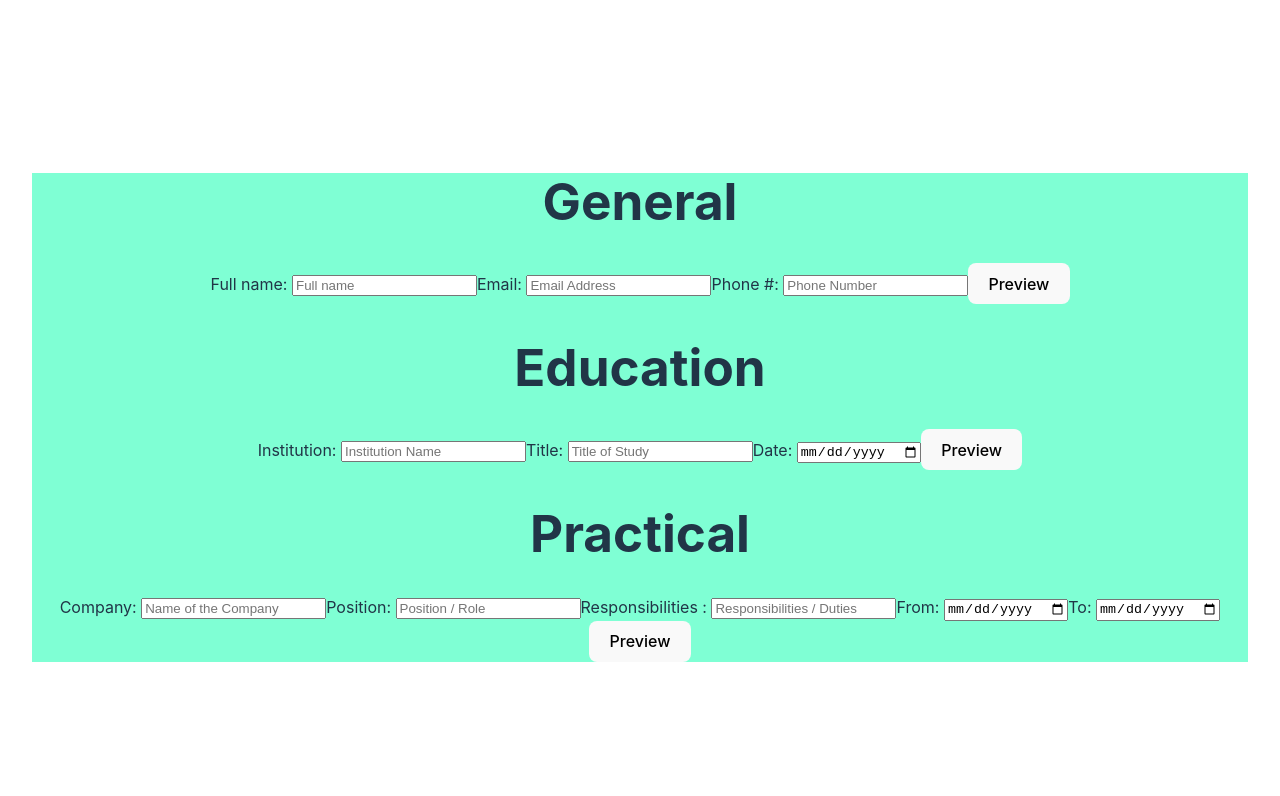
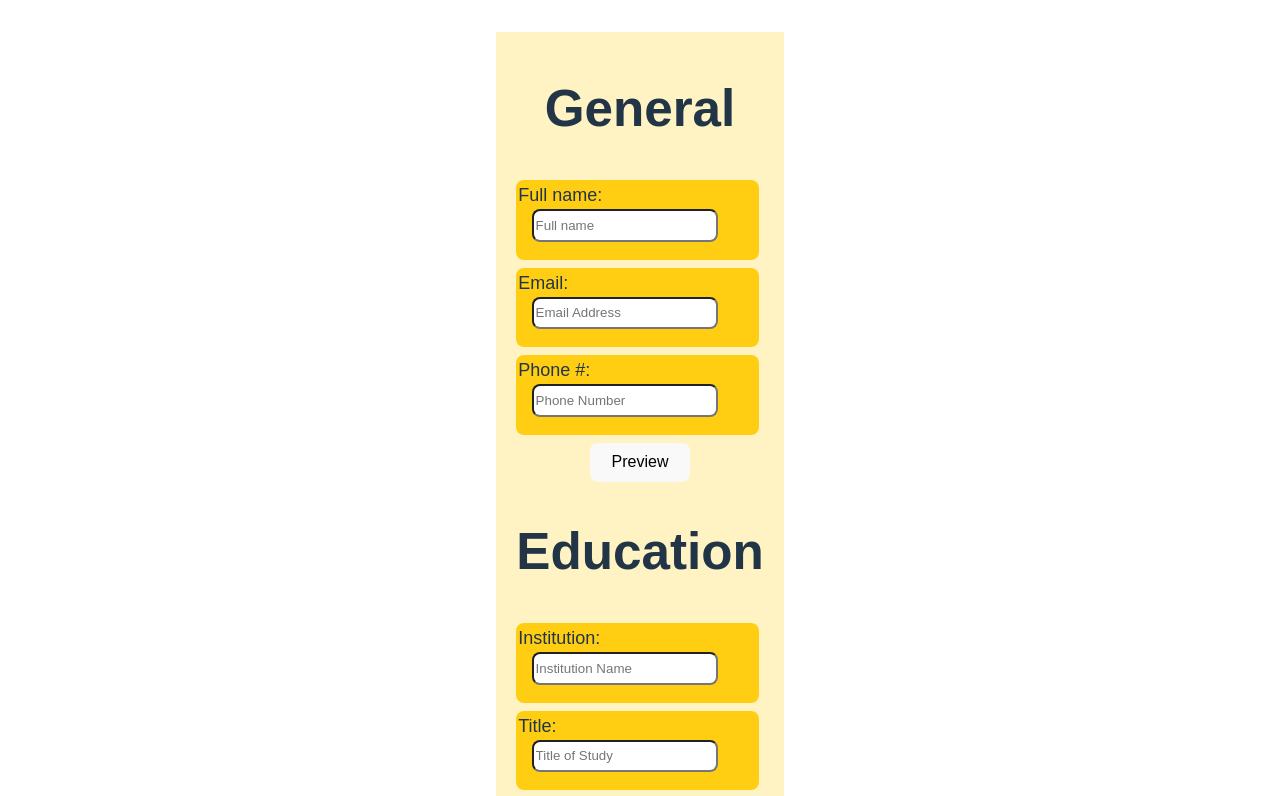
Before and after one commit to Ghaden-xii/Cv-App, a React (Vite) app: page / in a window 1280 px wide. Shown: the top 796 px of the page. Built offline with nearby package versions, Linux system fonts and the light colour scheme.

Commit message:
Change structure of the form and Preview component

```diff
--- a/src/App.css
+++ b/src/App.css
@@ -41,8 +41,46 @@
   color: #888;
 }
 
+.app{
+  display: flex;
+}
+
 form {
-  background-color: aquamarine  ;
+  display: flex;
+  flex-direction: column;
+  align-items: center;
+  gap: 8px;
+  padding: 15px 20px;
+
+
+  background-color: #FFF3C4;
+  font-family: Arial, Helvetica, sans-serif;
+}
+
+.label {
+  display: flex;
+  flex-direction: column;
+  text-align: left;
+  align-self: self-start;
+  width: 90%;
+  padding: 2px 1em 1em 2px;
+  border-radius: 8px;
+
+
+  font-size: large;
+  background-color: #FFCE13;
+}
+
+.input {
+  border-radius: 8px;
+  height: 2em;
+  width: 80%;
+  margin-left: 1em;
+  position: relative;
+}
+
+.preview {
+  width: 100px;
 }
 
 .preview-div {
--- a/src/CvForm.jsx
+++ b/src/CvForm.jsx
@@ -130,12 +130,13 @@ export default function CvForm() {
         if ( 6 < id && id <= 11) {
             setPracticalInf((prevState) => ({ ...prevState, [name]: value}));
         }
-        console.log(generalInf,educationInf,practicalInf);
+
     }
 
+
     return(
-        <>
-            <form >
+        <div className="app">
+            <form className="input-form">
               <CvSection title='General'
                 fields={inputs[0]}
                 values={generalInf}
@@ -154,7 +155,12 @@ export default function CvForm() {
                 handleInput={handleInput}
                 handleShow={setGeneralInf} />
             </form>
-            <span>{generalInf.name}</span>
-        </>
+
+            <div className="form-preview">
+                <Preview section={generalInf} inputsObj={inputs[0]} />
+                <Preview section={educationInf} inputsObj={inputs[1]} />
+                <Preview section={practicalInf} inputsObj={inputs[2]} />
+            </div>
+        </div>
     )
 }
--- a/src/CvSection.jsx
+++ b/src/CvSection.jsx
@@ -4,7 +4,17 @@ import Preview from "./Preview";
 
 export default function CvSection( props ) {
 
-    const {fields, values, handleInput} = props;
+    const {fields, values, handleInput, handleShow} = props;
+
+    const previewEvent = (e) => {
+        e.preventDefault();
+
+        if (!values.show) {
+            handleShow( ( prevState ) => ({ ...prevState, show: true }) )
+        } else {
+            handleShow( ( prevState ) => ({ ...prevState, show: false }) )
+        }
+    }
 
     return(
         <>
@@ -15,8 +25,9 @@ export default function CvSection( props ) {
 
                 return (
 
-                    <label key={data.id} htmlFor={data.name}>{data.label}
+                    <label key={data.id} className="label" htmlFor={data.name}>{data.label}
                         <input id={data.id}
+                        className="input"
                         name={data.name}
                         type={data.type}
                         placeholder={data.placeholder}
@@ -26,8 +37,7 @@ export default function CvSection( props ) {
                 )
             })
         }
-        <button type="" onClick={props.handleShow}>Preview</button>
-
+        <button className={`${props.title} preview btn`} onClick={previewEvent}>Preview</button>
         </>
     )
 }
--- a/src/Preview.jsx
+++ b/src/Preview.jsx
@@ -1,34 +1,34 @@
+/* eslint-disable react/prop-types */
 import React from "react";
-import { useState } from "react";
 
-export default function Preview({ title='',
-        respData={},
-    }) {
+export default function Preview( props ) {
 
+    const {inputsObj, section} = props;
 
-    const newRespData = {...respData}
-    const [formValues, setFormValues] = useState({});
+    const  labels = inputsObj.map( (label) => {
 
-    const labels = Object.keys(respData);
-    const inputs = Object.values(respData);
+        try {
+            const input = document.getElementById(label.id);
+
+            if (input === null) return;
+
+            return(
+                <div className="preview-label" key={`preview-${label.id}`}>
+                    <span>{label.label}
+                        <p>{input.value}</p>
+                    </span>
+                </div>
+                )
+        } catch (error) {
+            // avoid crash on first render
+            console.error("Error occurred while accessing input element, input is null:", error);
+        }
+    });
 
     return (
-        <div className="preview-div"
-             style={{display: respData.show === false ?
-             'none' : 'block'}}>
-
-            {labels.map( (label, index) => {
-
-                if (label === 'show') return // prevent [show] from rendering
-
-                return(
-                    <div key={label}>
-                        <span> {label}
-                            <p>{inputs[index]}</p>
-                        </span>
-                    </div>
-                )
-            })}
+        <div className="preview-section"
+        style={{display: section.show ? 'block': 'none'}}>
+            {labels}
         </div>
     )
 
```
